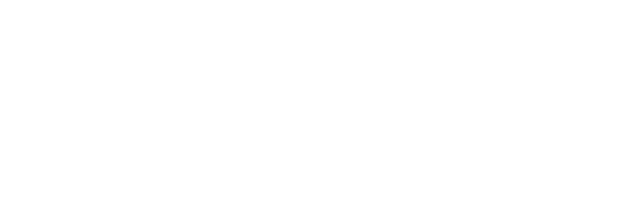
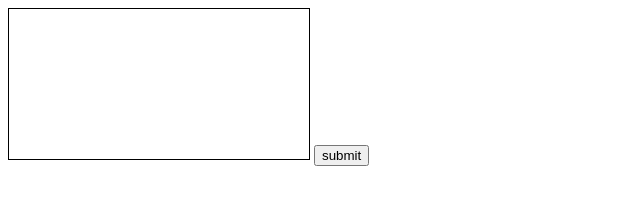
Before and after one commit to Bisratworku/doodle, a plain HTML site: page index.html in a window 1280 px wide. Shown: the whole page, without its empty margins (0-640 px from the left). Drawn offline with Linux system fonts and the light colour scheme.

Commit message:
Add canvas element and styling to index.html and style.css

```diff
--- a/index.html
+++ b/index.html
@@ -3,9 +3,12 @@
 <head>
     <meta charset="UTF-8">
     <meta name="viewport" content="width=device-width, initial-scale=1.0">
+    <link rel="stylesheet" href="style.css">
     <title>DooDle</title>
 </head>
 <body>
-    <canvas></canvas>
+    <canvas id = "canvas"></canvas>
+    <input type="button" value="submit", id="btn">
+    <script src="script.js"></script>
 </body>
 </html>
--- a/style.css
+++ b/style.css
@@ -0,0 +1,3 @@
+canvas{
+    border: 1px solid black;
+}
```
